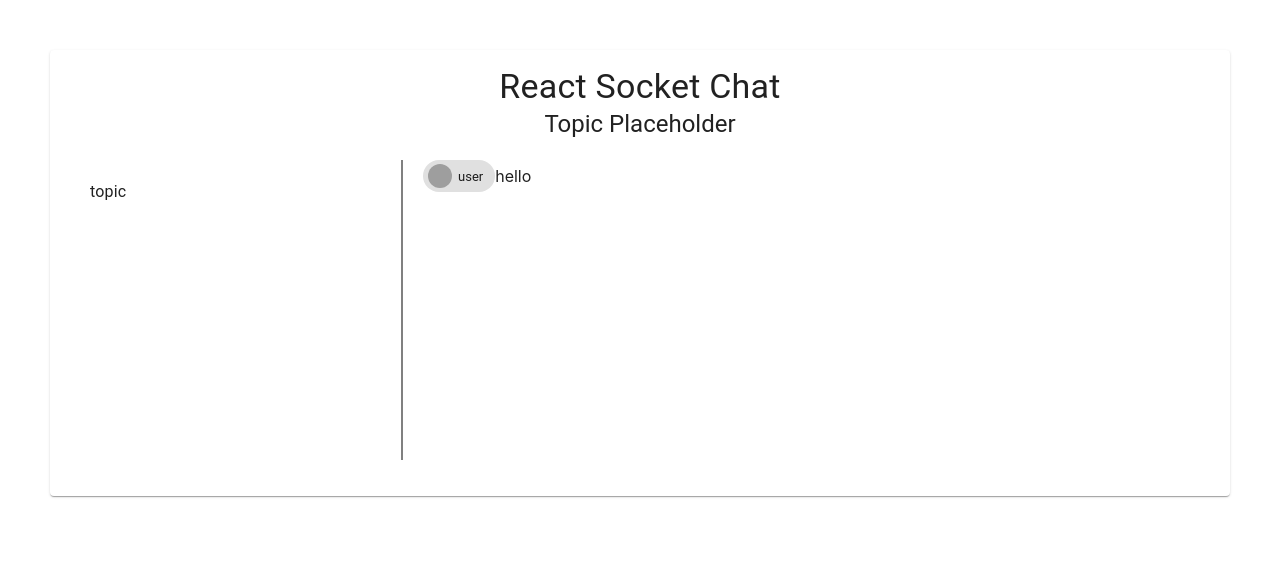
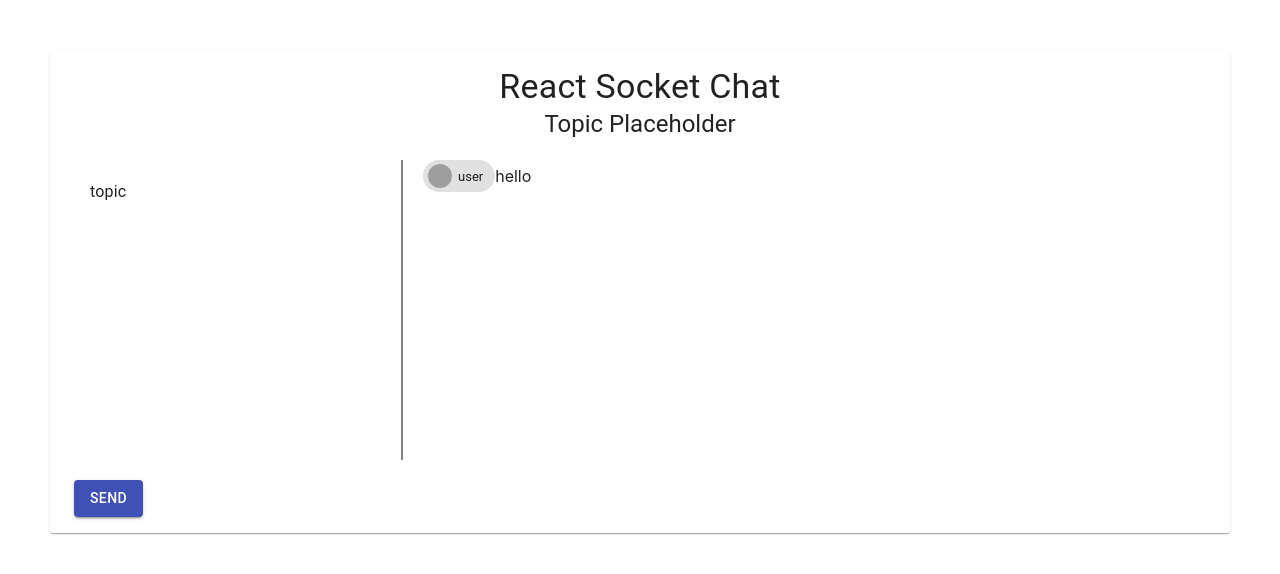
Before and after one commit to dbeattie/react-socket-chat, a React (Create React App) app: page / in a window 1280 px wide. Shown: the top 574 px of the page. Built offline with nearby package versions, Linux system fonts and the light colour scheme; grey boxes are pictures that could not be loaded.

Commit message:
add send button

```diff
--- a/src/Dashboard.js
+++ b/src/Dashboard.js
@@ -9,6 +9,8 @@
 import ListItemText from '@material-ui/core/ListItemText';
 import Avatar from '@material-ui/core/Avatar';
 import Chip from '@material-ui/core/Chip';
+import Button from '@material-ui/core/Button';
+import Icon from '@material-ui/core/Icon';
 
 const styles = theme => ({
   root: {
@@ -35,6 +37,7 @@
     width: '85%'
   },
   button: {
+    margin: theme.spacing(1),
     width: '15%'
   },
 });
@@ -76,12 +79,9 @@
           </div>
         </div>
         <div className={classes.flex}>
-          <div className={classes.chatBox}>
-
-          </div>
-          <div className={classes.button}>
-
-          </div>
+            <Button variant="contained" color="primary">
+              Send
+            </Button>
         </div>
       </Paper>
     </div>
```
